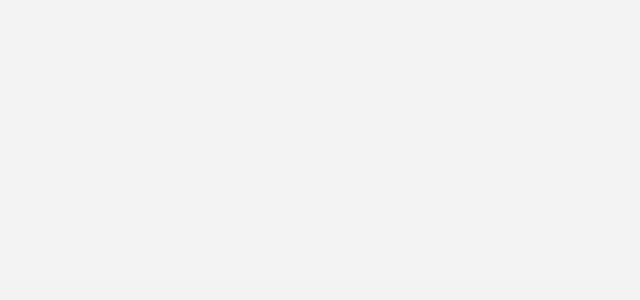
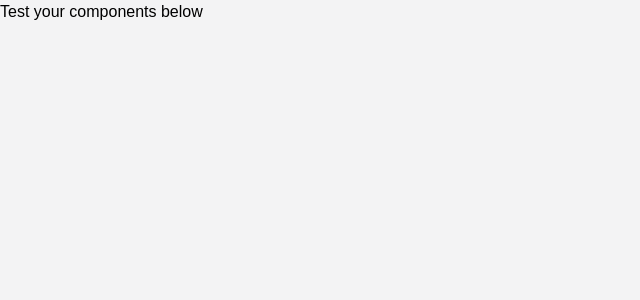
Before and after one commit to 110125agnes-pixel/digital-charting-frontend, a React (Vite) app: page / in a window 1280 px wide. Shown: the top 300 px of the page, without its empty margins (0-640 px from the left). Built offline with nearby package versions, Linux system fonts and the light colour scheme.

Commit message:
chore: setup shadcn

```diff
--- a/src/App.jsx
+++ b/src/App.jsx
@@ -1,5 +1,11 @@
+import { Button } from "./components/ui/button";
+
 function App() {
-  return <div className="h-svh min-h-fit w-full bg-neut-50"></div>;
+  return (
+    <div className="h-svh min-h-fit w-full bg-neut-50">
+      <h1 className="text-black">Test your components below</h1>
+    </div>
+  );
 }
 
 export default App;
--- /dev/null
+++ b/src/components/ui/button.jsx
@@ -0,0 +1,63 @@
+import * as React from "react"
+import { cva } from "class-variance-authority";
+import { Slot } from "radix-ui"
+
+import { cn } from "@/lib/utils"
+
+const buttonVariants = cva(
+  "group/button inline-flex shrink-0 items-center justify-center rounded-md border border-transparent bg-clip-padding text-sm font-medium whitespace-nowrap transition-all outline-none select-none focus-visible:border-ring focus-visible:ring-3 focus-visible:ring-ring/50 active:not-aria-[haspopup]:translate-y-px disabled:pointer-events-none disabled:opacity-50 aria-invalid:border-destructive aria-invalid:ring-3 aria-invalid:ring-destructive/20 dark:aria-invalid:border-destructive/50 dark:aria-invalid:ring-destructive/40 [&_svg]:pointer-events-none [&_svg]:shrink-0 [&_svg:not([class*='size-'])]:size-4",
+  {
+    variants: {
+      variant: {
+        default: "bg-primary text-primary-foreground hover:bg-primary/80",
+        outline:
+          "border-border bg-background shadow-xs hover:bg-muted hover:text-foreground aria-expanded:bg-muted aria-expanded:text-foreground dark:border-input dark:bg-input/30 dark:hover:bg-input/50",
+        secondary:
+          "bg-secondary text-secondary-foreground hover:bg-secondary/80 aria-expanded:bg-secondary aria-expanded:text-secondary-foreground",
+        ghost:
+          "hover:bg-muted hover:text-foreground aria-expanded:bg-muted aria-expanded:text-foreground dark:hover:bg-muted/50",
+        destructive:
+          "bg-destructive/10 text-destructive hover:bg-destructive/20 focus-visible:border-destructive/40 focus-visible:ring-destructive/20 dark:bg-destructive/20 dark:hover:bg-destructive/30 dark:focus-visible:ring-destructive/40",
+        link: "text-primary underline-offset-4 hover:underline",
+      },
+      size: {
+        default:
+          "h-9 gap-1.5 px-2.5 in-data-[slot=button-group]:rounded-md has-data-[icon=inline-end]:pr-2 has-data-[icon=inline-start]:pl-2",
+        xs: "h-6 gap-1 rounded-[min(var(--radius-md),8px)] px-2 text-xs in-data-[slot=button-group]:rounded-md has-data-[icon=inline-end]:pr-1.5 has-data-[icon=inline-start]:pl-1.5 [&_svg:not([class*='size-'])]:size-3",
+        sm: "h-8 gap-1 rounded-[min(var(--radius-md),10px)] px-2.5 in-data-[slot=button-group]:rounded-md has-data-[icon=inline-end]:pr-1.5 has-data-[icon=inline-start]:pl-1.5",
+        lg: "h-10 gap-1.5 px-2.5 has-data-[icon=inline-end]:pr-2 has-data-[icon=inline-start]:pl-2",
+        icon: "size-9",
+        "icon-xs":
+          "size-6 rounded-[min(var(--radius-md),8px)] in-data-[slot=button-group]:rounded-md [&_svg:not([class*='size-'])]:size-3",
+        "icon-sm":
+          "size-8 rounded-[min(var(--radius-md),10px)] in-data-[slot=button-group]:rounded-md",
+        "icon-lg": "size-10",
+      },
+    },
+    defaultVariants: {
+      variant: "default",
+      size: "default",
+    },
+  }
+)
+
+function Button({
+  className,
+  variant = "default",
+  size = "default",
+  asChild = false,
+  ...props
+}) {
+  const Comp = asChild ? Slot.Root : "button"
+
+  return (
+    <Comp
+      data-slot="button"
+      data-variant={variant}
+      data-size={size}
+      className={cn(buttonVariants({ variant, size, className }))}
+      {...props} />
+  );
+}
+
+export { Button, buttonVariants }
--- a/src/index.css
+++ b/src/index.css
@@ -1,5 +1,12 @@
+@import url("https://fonts.googleapis.com/css2?family=Manrope:wght@200..800&display=swap");
+
 @import "tailwindcss";
-@import url("https://fonts.googleapis.com/css2?family=Manrope:wght@200..800&display=swap");
+@import "tw-animate-css";
+@import "shadcn/tailwind.css";
+@import "@fontsource-variable/inter";
+@import "@fontsource-variable/manrope";
+
+@custom-variant dark (&:is(.dark *));
 
 .font-inter {
   font-family: "Inter", sans-serif;
@@ -62,3 +69,127 @@
   --color-neut-900: #252628;
   --color-neut-950: #171819;
 }
+
+:root {
+  --background: oklch(1 0 0);
+  --foreground: oklch(0.145 0 0);
+  --card: oklch(1 0 0);
+  --card-foreground: oklch(0.145 0 0);
+  --popover: oklch(1 0 0);
+  --popover-foreground: oklch(0.145 0 0);
+  --primary: oklch(0.205 0 0);
+  --primary-foreground: oklch(0.985 0 0);
+  --secondary: oklch(0.97 0 0);
+  --secondary-foreground: oklch(0.205 0 0);
+  --muted: oklch(0.97 0 0);
+  --muted-foreground: oklch(0.556 0 0);
+  --accent: oklch(0.97 0 0);
+  --accent-foreground: oklch(0.205 0 0);
+  --destructive: oklch(0.577 0.245 27.325);
+  --border: oklch(0.922 0 0);
+  --input: oklch(0.922 0 0);
+  --ring: oklch(0.708 0 0);
+  --chart-1: oklch(0.87 0 0);
+  --chart-2: oklch(0.556 0 0);
+  --chart-3: oklch(0.439 0 0);
+  --chart-4: oklch(0.371 0 0);
+  --chart-5: oklch(0.269 0 0);
+  --radius: 0.45rem;
+  --sidebar: oklch(0.985 0 0);
+  --sidebar-foreground: oklch(0.145 0 0);
+  --sidebar-primary: oklch(0.205 0 0);
+  --sidebar-primary-foreground: oklch(0.985 0 0);
+  --sidebar-accent: oklch(0.97 0 0);
+  --sidebar-accent-foreground: oklch(0.205 0 0);
+  --sidebar-border: oklch(0.922 0 0);
+  --sidebar-ring: oklch(0.708 0 0);
+}
+
+.dark {
+  --background: oklch(0.145 0 0);
+  --foreground: oklch(0.985 0 0);
+  --card: oklch(0.205 0 0);
+  --card-foreground: oklch(0.985 0 0);
+  --popover: oklch(0.205 0 0);
+  --popover-foreground: oklch(0.985 0 0);
+  --primary: oklch(0.922 0 0);
+  --primary-foreground: oklch(0.205 0 0);
+  --secondary: oklch(0.269 0 0);
+  --secondary-foreground: oklch(0.985 0 0);
+  --muted: oklch(0.269 0 0);
+  --muted-foreground: oklch(0.708 0 0);
+  --accent: oklch(0.269 0 0);
+  --accent-foreground: oklch(0.985 0 0);
+  --destructive: oklch(0.704 0.191 22.216);
+  --border: oklch(1 0 0 / 10%);
+  --input: oklch(1 0 0 / 15%);
+  --ring: oklch(0.556 0 0);
+  --chart-1: oklch(0.87 0 0);
+  --chart-2: oklch(0.556 0 0);
+  --chart-3: oklch(0.439 0 0);
+  --chart-4: oklch(0.371 0 0);
+  --chart-5: oklch(0.269 0 0);
+  --sidebar: oklch(0.205 0 0);
+  --sidebar-foreground: oklch(0.985 0 0);
+  --sidebar-primary: oklch(0.488 0.243 264.376);
+  --sidebar-primary-foreground: oklch(0.985 0 0);
+  --sidebar-accent: oklch(0.269 0 0);
+  --sidebar-accent-foreground: oklch(0.985 0 0);
+  --sidebar-border: oklch(1 0 0 / 10%);
+  --sidebar-ring: oklch(0.556 0 0);
+}
+
+@theme inline {
+  --font-sans: 'Inter Variable', sans-serif;
+  --font-heading: 'Manrope Variable', sans-serif;
+  --color-sidebar-ring: var(--sidebar-ring);
+  --color-sidebar-border: var(--sidebar-border);
+  --color-sidebar-accent-foreground: var(--sidebar-accent-foreground);
+  --color-sidebar-accent: var(--sidebar-accent);
+  --color-sidebar-primary-foreground: var(--sidebar-primary-foreground);
+  --color-sidebar-primary: var(--sidebar-primary);
+  --color-sidebar-foreground: var(--sidebar-foreground);
+  --color-sidebar: var(--sidebar);
+  --color-chart-5: var(--chart-5);
+  --color-chart-4: var(--chart-4);
+  --color-chart-3: var(--chart-3);
+  --color-chart-2: var(--chart-2);
+  --color-chart-1: var(--chart-1);
+  --color-ring: var(--ring);
+  --color-input: var(--input);
+  --color-border: var(--border);
+  --color-destructive: var(--destructive);
+  --color-accent-foreground: var(--accent-foreground);
+  --color-accent: var(--accent);
+  --color-muted-foreground: var(--muted-foreground);
+  --color-muted: var(--muted);
+  --color-secondary-foreground: var(--secondary-foreground);
+  --color-secondary: var(--secondary);
+  --color-primary-foreground: var(--primary-foreground);
+  --color-primary: var(--primary);
+  --color-popover-foreground: var(--popover-foreground);
+  --color-popover: var(--popover);
+  --color-card-foreground: var(--card-foreground);
+  --color-card: var(--card);
+  --color-foreground: var(--foreground);
+  --color-background: var(--background);
+  --radius-sm: calc(var(--radius) * 0.6);
+  --radius-md: calc(var(--radius) * 0.8);
+  --radius-lg: var(--radius);
+  --radius-xl: calc(var(--radius) * 1.4);
+  --radius-2xl: calc(var(--radius) * 1.8);
+  --radius-3xl: calc(var(--radius) * 2.2);
+  --radius-4xl: calc(var(--radius) * 2.6);
+}
+
+@layer base {
+  * {
+    @apply border-border outline-ring/50;
+  }
+  body {
+    @apply bg-background text-foreground;
+  }
+  html {
+    @apply font-sans;
+  }
+}
--- /dev/null
+++ b/src/lib/utils.js
@@ -0,0 +1,6 @@
+import { clsx } from "clsx";
+import { twMerge } from "tailwind-merge"
+
+export function cn(...inputs) {
+  return twMerge(clsx(inputs));
+}
--- a/vite.config.js
+++ b/vite.config.js
@@ -1,8 +1,14 @@
 import { defineConfig } from "vite";
 import react from "@vitejs/plugin-react";
 import tailwindcss from "@tailwindcss/vite";
+import path from "path";
 
 // https://vite.dev/config/
 export default defineConfig({
   plugins: [react(), tailwindcss()],
+  resolve: {
+    alias: {
+      "@": path.resolve(__dirname, "./src"),
+    },
+  },
 });
```
Also changed, not shown: jsconfig.json (added, +7 -0 lines), package.json (+11 -1 lines), components.json (added), 1 other file (tests, documents, lock files or other folders).
